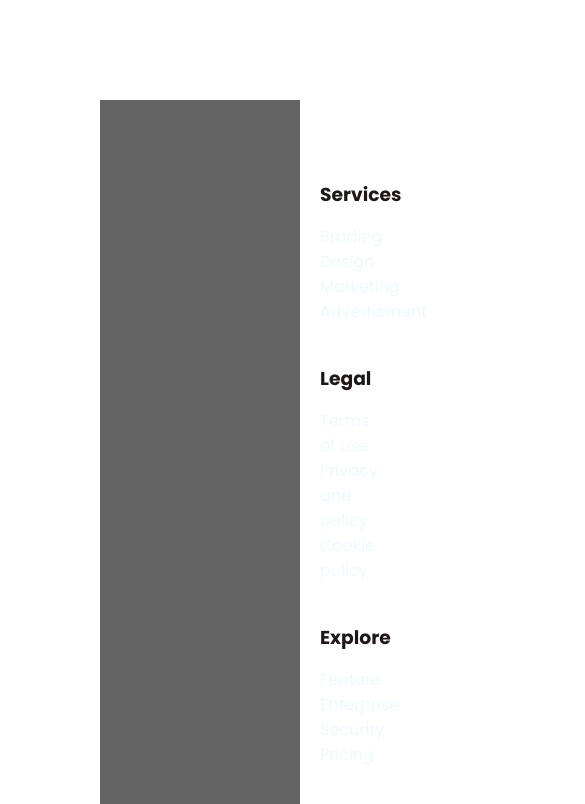
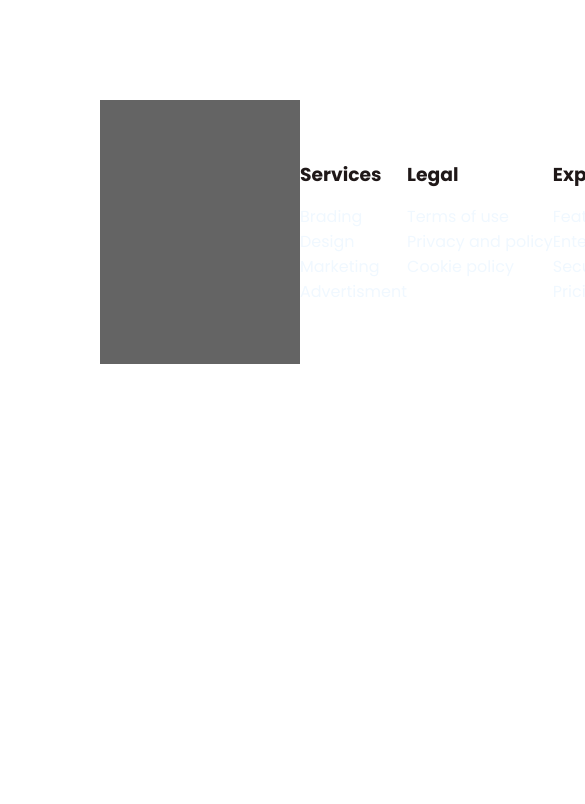
Before and after one commit to anikaivnath/Home-work-5, a plain HTML site: page index.html in a window 390 px wide. Shown: the top 804 px of the page, 585 px wide, since content can reach past the window. Drawn offline with Linux system fonts and the light colour scheme.

Commit message:
responsive

```diff
--- a/style.css
+++ b/style.css
@@ -24,7 +24,6 @@ footer
 {
 
     margin: 100px;
-
     padding: 60px 0px;
     padding-left: 200px;
 
@@ -41,17 +40,13 @@ footer
 
 }
 
-.footer {
-    flex: 1 1 200px; /* Flex-grow, flex-shrink, and flex-basis to allow wrapping */
-    margin: 20px;
-}
 @media(max-width:768px){
     .row{
         width: 600px;
     }
 
 }
-@media(max-width:486px){
+@media(min-width:486px){
     .row{
         width:100%;
     }
```
